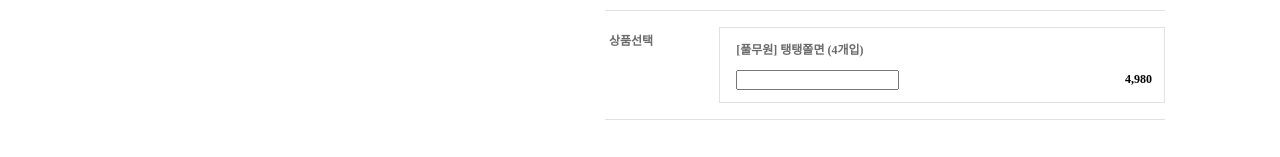
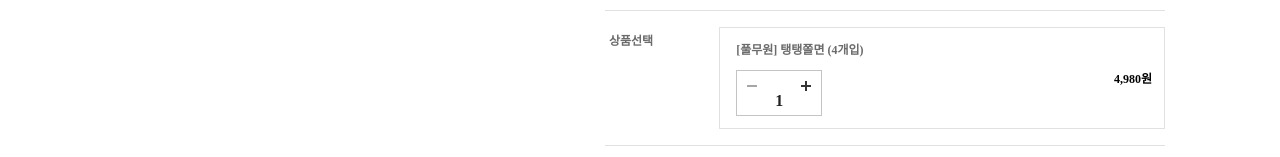
Before and after one commit to nahee09/NatureKarly, a React (Vite) app: page / in a window 1280 px wide. Shown: the part 746-903 px from the top of the page. Built offline with nearby package versions, Linux system fonts and the light colour scheme.

Commit message:
🚚 [Move] 카운트 부분 컴포넌트로 작업

```diff
--- a/src/components/ProductDetailTable/ProductPrice/ProductPrice.jsx
+++ b/src/components/ProductDetailTable/ProductPrice/ProductPrice.jsx
@@ -1,4 +1,5 @@
 import classes from './ProductPrice.module.css';
+import Counter from '@/components/Counter/Counter';
 
 const ProductPrice = function ({ title, name, price }) {
   return (
@@ -7,8 +8,8 @@ const ProductPrice = function ({ title, name, price }) {
       <div className={classes.ProductCount}>
         <p className={classes.ProductName}>{name}</p>
         <div className={classes.productPriceCount}>
-          <input type="number" />
-          <p className={classes.Price}>{price}</p>
+          <Counter />
+          <p className={classes.Price}>{price}원</p>
         </div>
       </div>
     </div>
--- a/src/components/ProductDetailTable/ProductPrice/ProductPrice.module.css
+++ b/src/components/ProductDetailTable/ProductPrice/ProductPrice.module.css
@@ -36,6 +36,7 @@
   flex-flow: row wrap;
   justify-content: space-between;
   margin-top: 12px;
+  text-align: center;
 }
 
 .Price {
```
